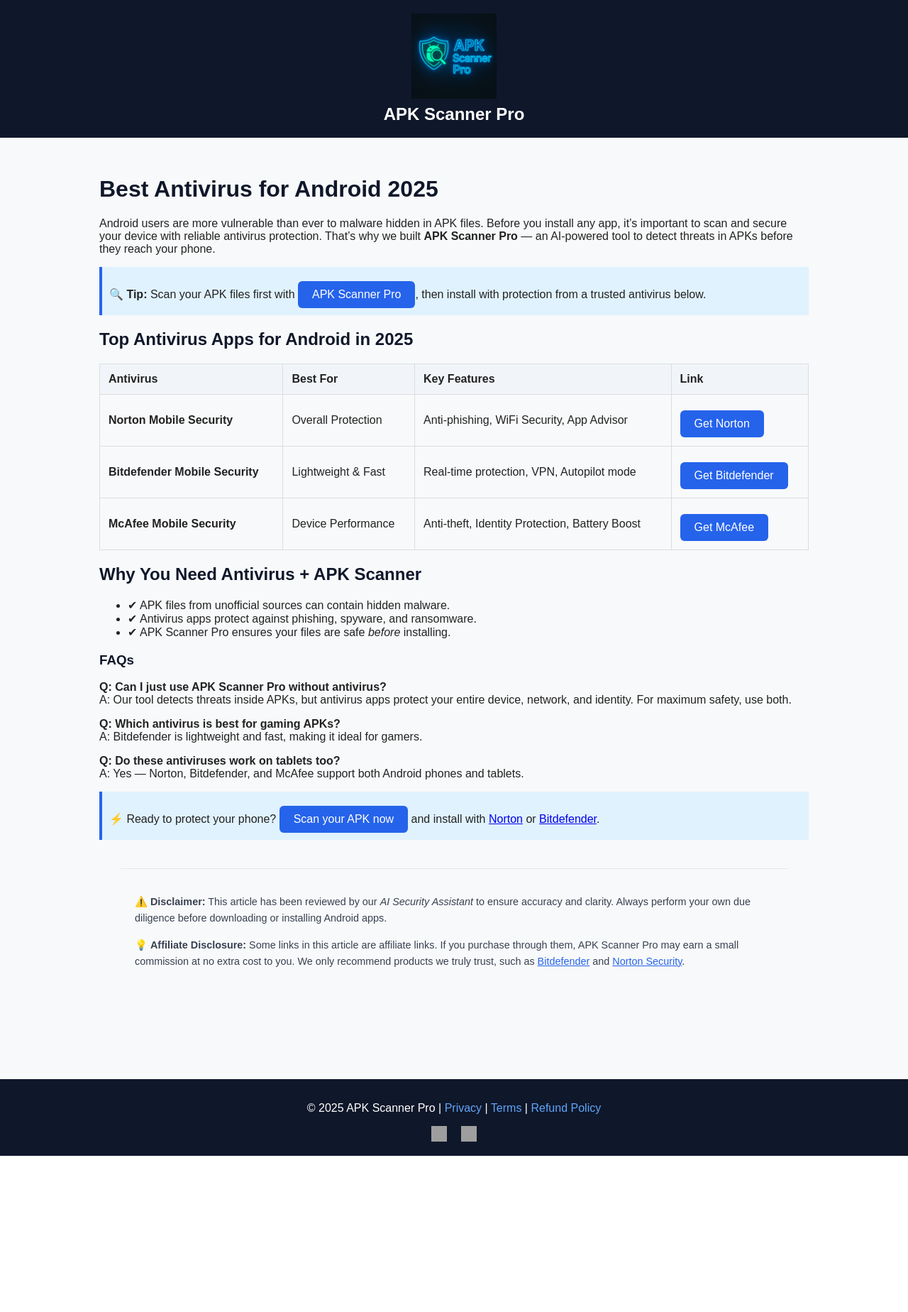
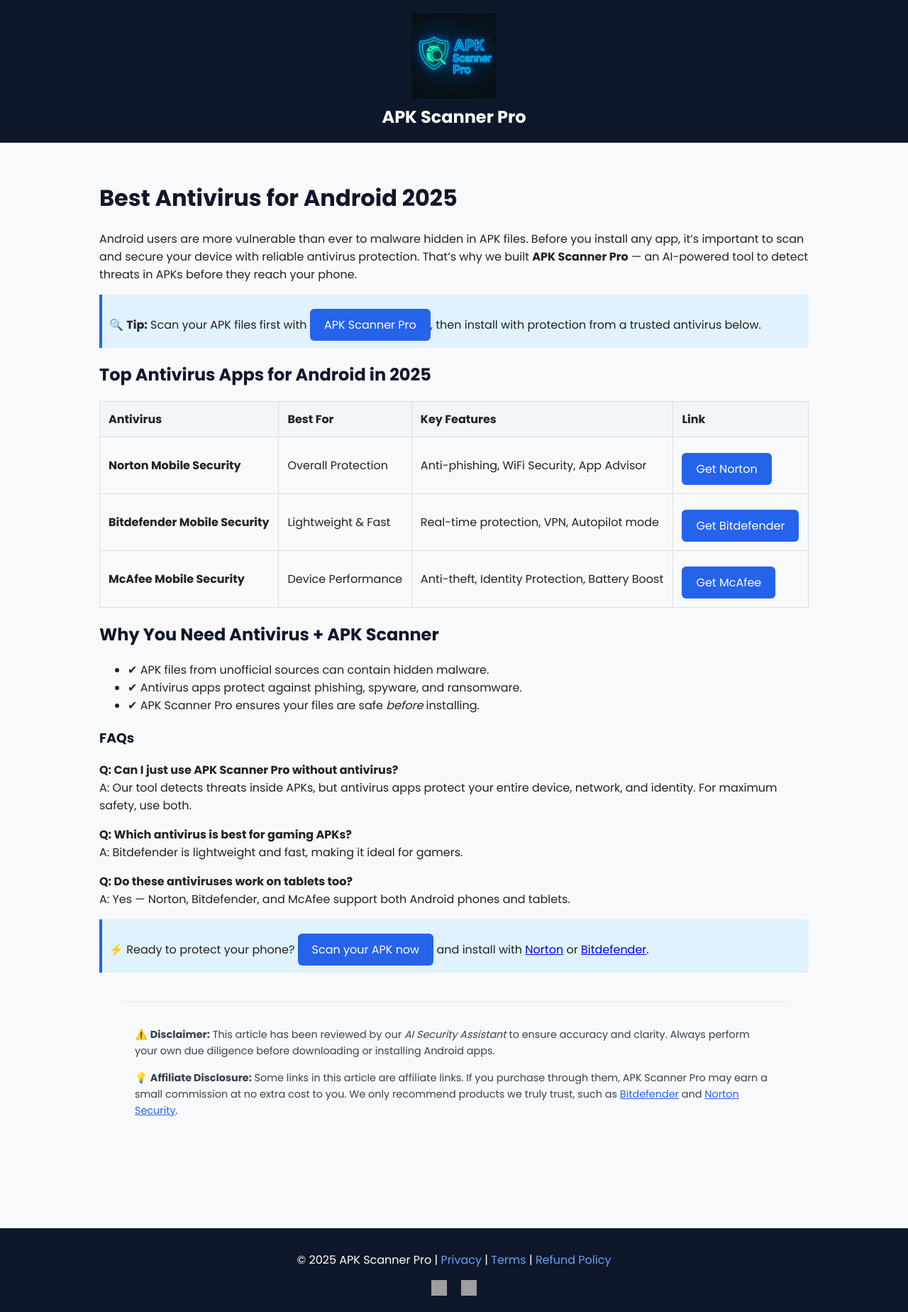
Before and after one commit to apkscannerpro/apk-scanner-pro-backend, a Python web app: template apk_scanner_pro/templates/best-antivirus-for-android.html in a window 1280 px wide. Shown: the whole page at 71% size. Before the commit the page ends 1628 px from the top, so only its background shows below. Run offline with Jinja, Linux system fonts and the light colour scheme; the template is opened without the code that fills it, so the values that code supplies are empty; grey boxes are pictures that could not be loaded.

Commit message:
Update best-antivirus-for-android.html

```diff
--- a/apk_scanner_pro/templates/best-antivirus-for-android.html
+++ b/apk_scanner_pro/templates/best-antivirus-for-android.html
@@ -81,9 +81,11 @@
   </script>
 </head>
 
+<!-- Google Fonts -->
+<link href="https://fonts.googleapis.com/css2?family=Poppins:wght@400;500;600;700&display=swap" rel="stylesheet">
 
   <style>
-    body { font-family: Arial, sans-serif; margin: 0; padding: 0; background: #f8f9fa; color: #222; }
+    body { font-family: Poppins, sans-serif; margin: 0; padding: 0; background: #f8f9fa; color: #222; }
     header { background: #0f172a; color: #fff; padding: 1.2rem; text-align: center; }
     header a { color: #fff; text-decoration: none; font-size: 1.5rem; font-weight: bold; display: inline-block; margin-top: 0.5rem; }
     main { max-width: 1000px; margin: auto; padding: 2rem 1rem; }
```
